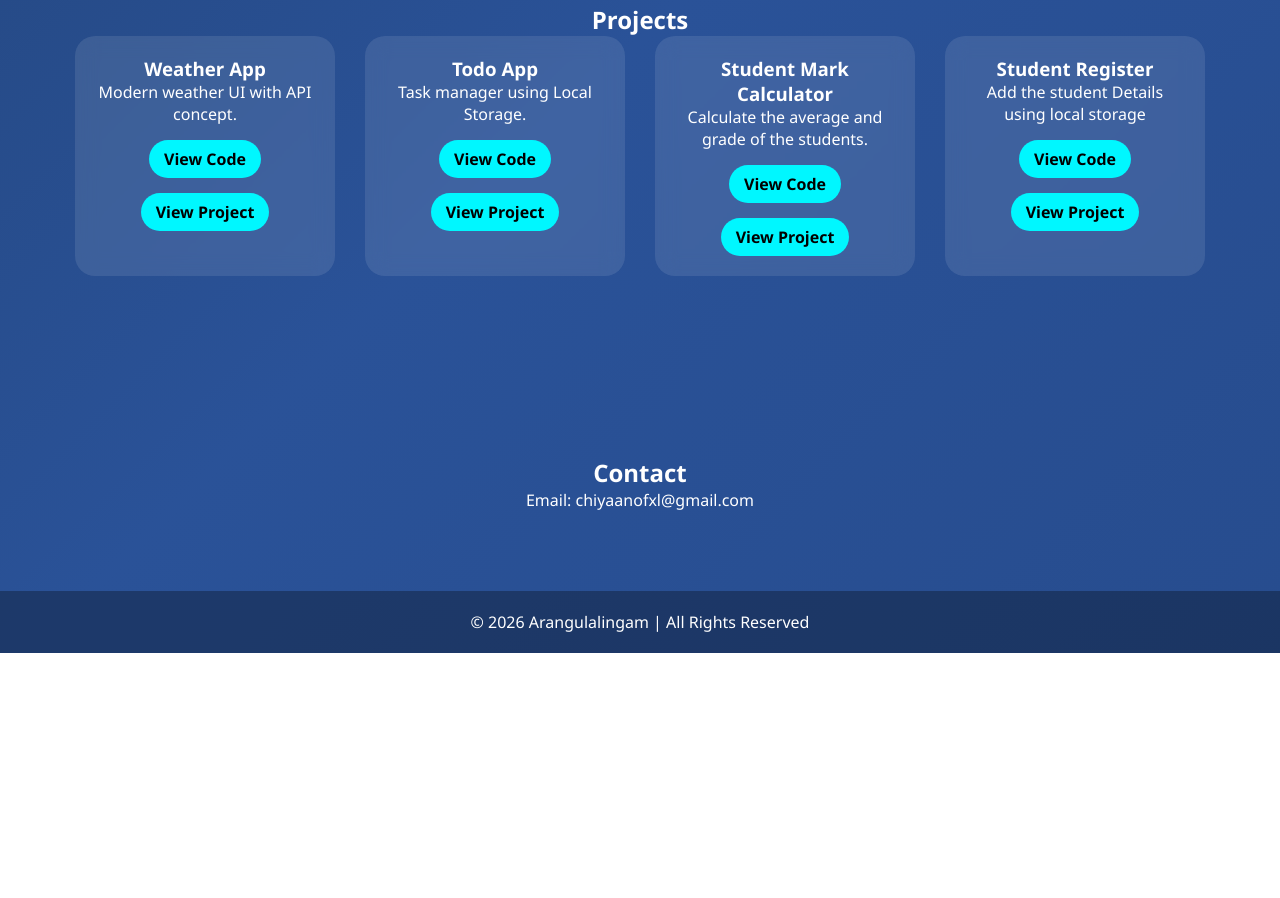
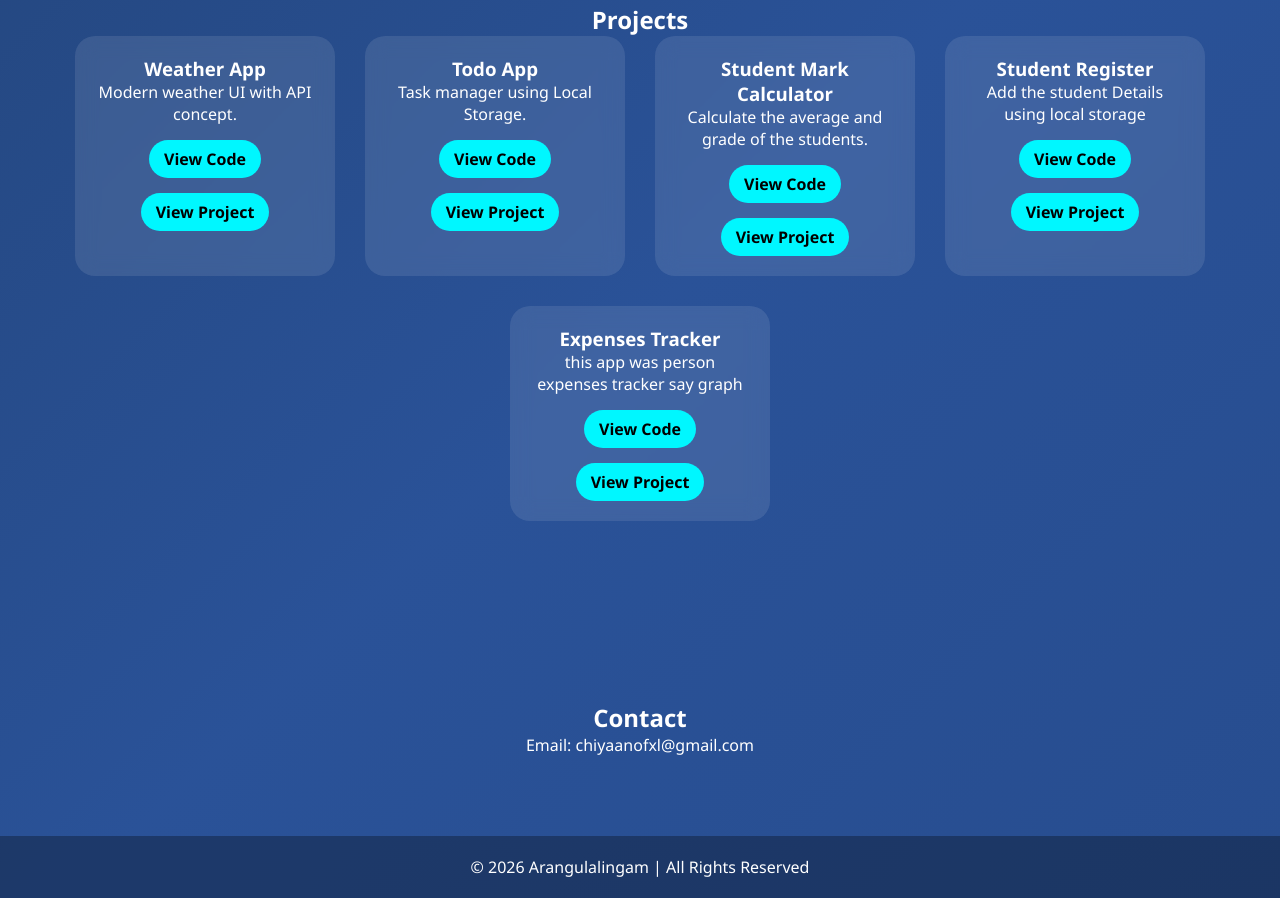
Before and after one commit to ki6707/Portfolio, a plain HTML site: page index.html in a window 1280 px wide. Shown: the part 1695-2593 px from the top of the page. Before the commit the page ends 2348 px from the top, so only its background shows below. Drawn offline with Linux system fonts and the light colour scheme.

Commit message:
expensestracker

```diff
--- a/index.html
+++ b/index.html
@@ -336,6 +336,13 @@
                 <a href="https://github.com/ki6707/StudentReg" class="btn" target="_blank">View Code</a>
                 <a href="https://student-reg-two.vercel.app/" class="btn" target="_blank">View Project</a>
             </div>
+            <div class="card">
+                <h3>Expenses Tracker</h3>
+                <p>this app was person expenses tracker say graph</p>
+                <a href="https://github.com/ki6707/expensestracker" class="btn" target="_blank">View Code</a>
+                <a href="https://expensestracker-sandy.vercel.app/" class="btn" target="_blank">View Project</a>
+            </div>
+
 
 
 
@@ -353,4 +360,5 @@
 
 </body>
 
+
 </html>
```
